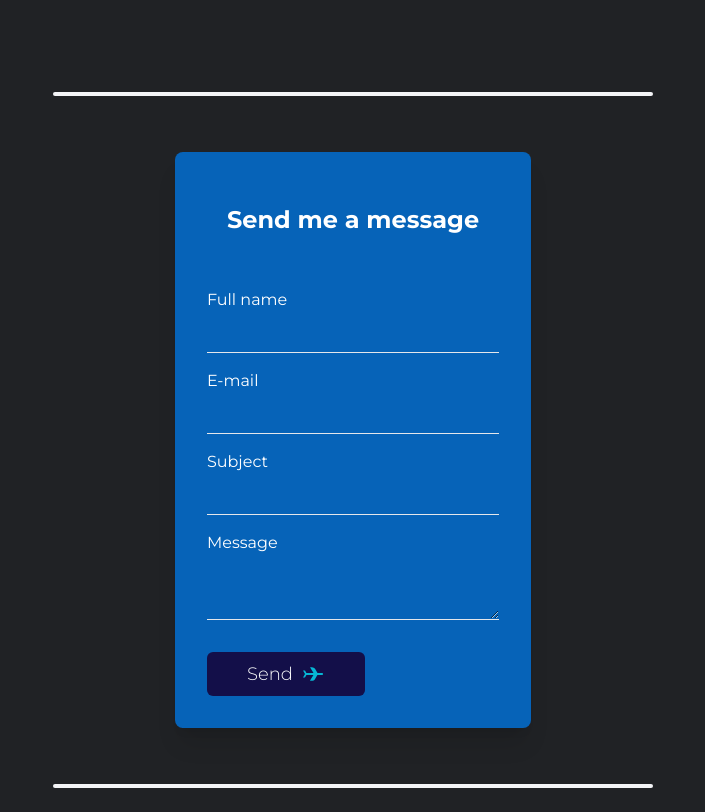
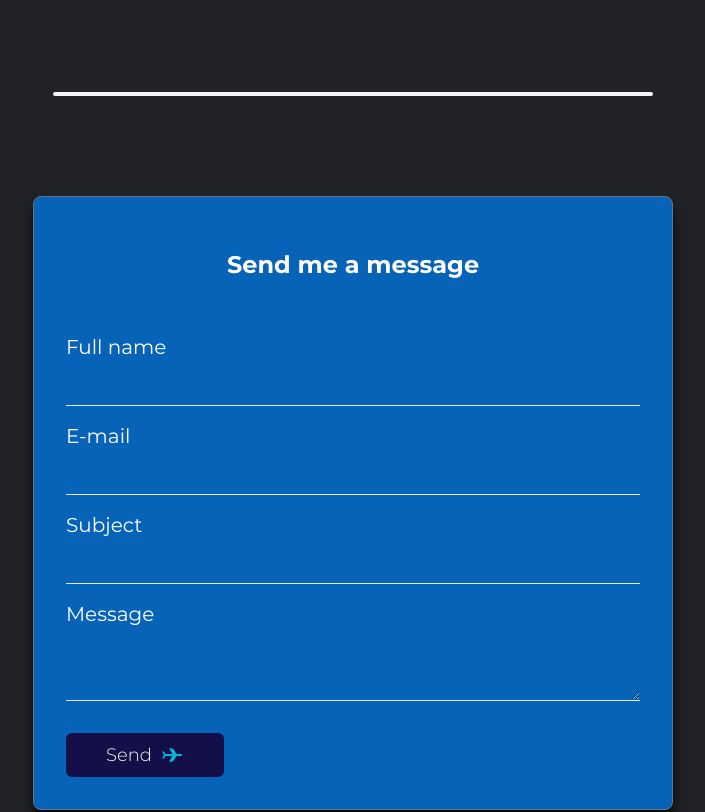
Before and after one commit to fmeneses-graca/my-website, a Next.js app: page / in a window 1280 px wide. Shown: the part 2880-3692 px from the top of the page, without its empty margins (327-1032 px from the left). Built offline with nearby package versions, Linux system fonts and the light colour scheme.

Commit message:
Change form sizing

```diff
--- a/components/contact.js
+++ b/components/contact.js
@@ -96,8 +96,8 @@ export default function Contact() {
     };
 
     return (
-        <div id="contact" className="section-container mb-10 md:w-4/5 md:mx-auto ">
-            <form onSubmit={handleSubmit} className="flex flex-col px-8 py-8 rounded-lg shadow-xl bg-secondary bg-opacity-80 md:mx-40">
+        <div id="contact" className="flex-container mb-10 md:mx-auto ">
+            <form onSubmit={handleSubmit} className="large-card flex flex-col px-8 py-8 rounded-lg bg-secondary bg-opacity-80 border border-slate-500">
 
                 <h1 className="text-2xl font-bold">Send me a message</h1>
 
```
